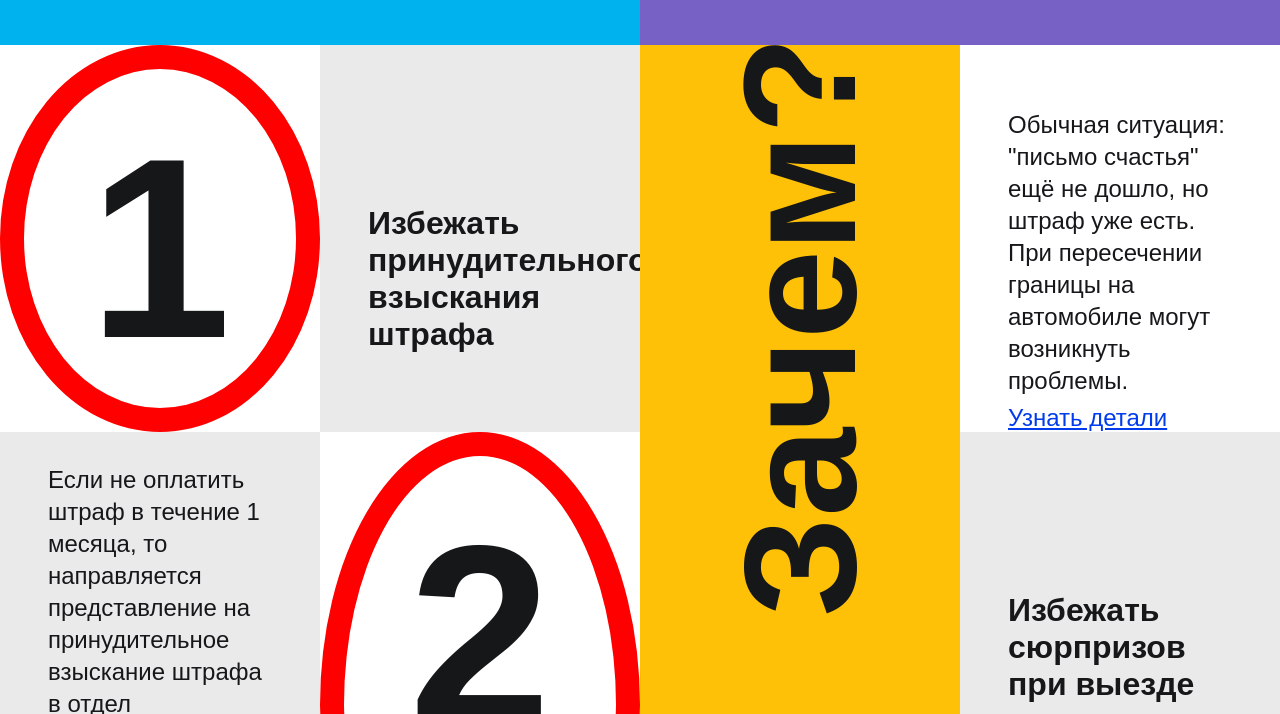
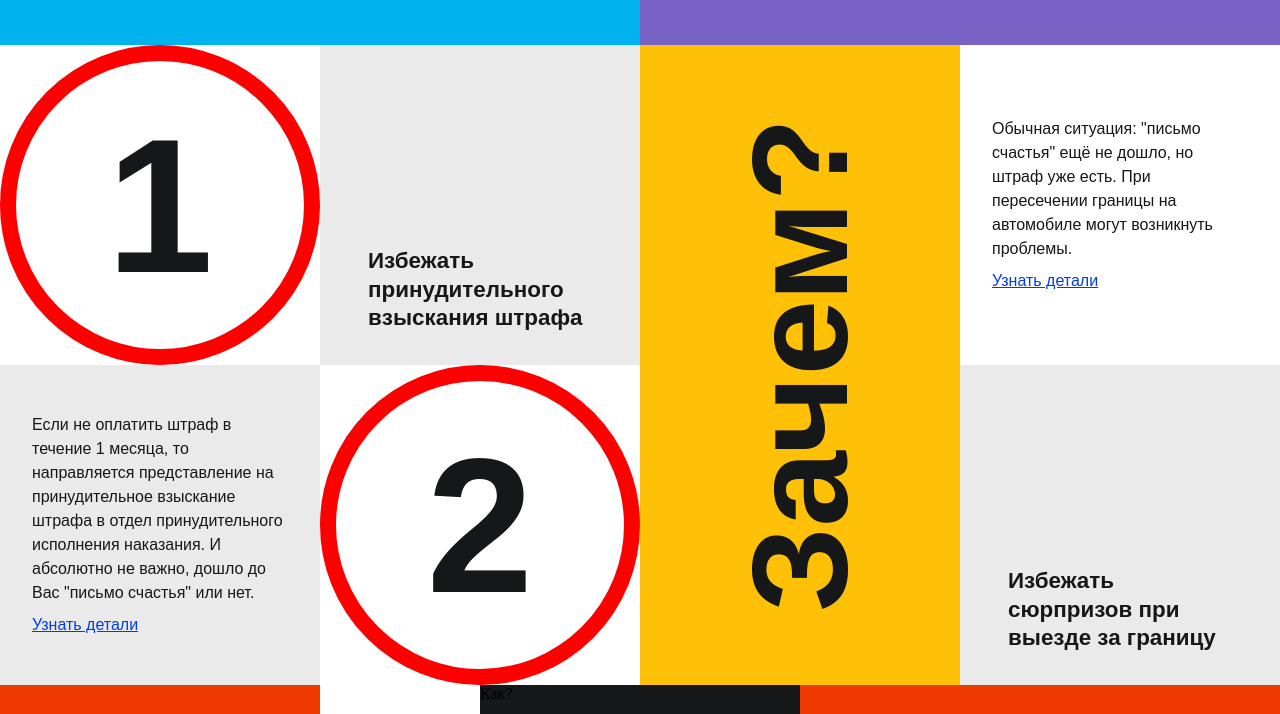
Before and after one commit to devbarden/avto-info-gai-bot, a plain HTML site: page index.html in a window 1280 px wide. Shown: the part 758-1472 px from the top of the page. Drawn offline with Linux system fonts and the light colour scheme.

Commit message:
fix "why"-section

```diff
--- a/index.html
+++ b/index.html
@@ -75,10 +75,10 @@
     <div class="cell cell-7">
       <p>
         Если не оплатить штраф в течение 1 месяца, то направляется представление на принудительное взыскание штрафа в отдел принудительного исполнения наказания. И абсолютно не важно, дошло до Вас "письмо счастья" или нет.
+        <a href="#">
+          Узнать детали
+        </a>
       </p>
-      <a href="#">
-        Узнать детали
-      </a>
     </div>
 
     <div class="cell cell-8">
@@ -96,10 +96,10 @@
     <div class="cell cell-10">
       <p>
         Обычная ситуация:  "письмо счастья" ещё не дошло, но штраф уже есть. При пересечении границы на автомобиле могут возникнуть проблемы.
-      </p>
-      <a href="#">
+        <a href="#">
           Узнать детали
         </a>
+      </p>
     </div>
 
     <div class="cell cell-11">
--- a/style.css
+++ b/style.css
@@ -276,62 +276,72 @@ body {
 
 
 .cell-5 {
-	background-color: #FFFFFF;
+  background-color: #FFFFFF;
+  width: 100%;
+  height: 100%;
 }
 .circle-container {
   width: 100%;
   height: 100%;
 
-  border: 1.5rem solid rgb(255, 0, 0);
+  border: 1rem solid rgb(255, 0, 0);
   border-radius: 50%;
 
   color: #151719;
-  text-align: center;
 
-  font-size: 16rem;
+  font-size: 12rem;
   font-family: Arial;
   font-weight: bold;
 
-  padding-top: 2rem;
+  display: flex;
+  align-items: center;
+  justify-content: center;
 }
 
 .cell-6 {
   background-color: #EAEAEA;
+
+  display: flex;
+  align-items: flex-end;
 }
 .cell-6 p {
   width: 70%;
-  margin: 50% auto 10%;
+
+  margin: 2rem auto;
 
   color: #151719;
   font-family: Arial;
-  font-size: 2rem;
+  font-size: 1.4rem;
   font-weight: bold;
+  line-height: 1.8rem;
 }
 
 .cell-7 {
   background-color: #EAEAEA;
+
+  display: flex;
+  align-items: center;
 }
 .cell-7 p {
-  width: 70%;
+  width: 80%;
 
-  margin: 10% auto 0;
+  margin: 0 auto;
 
   color: #151719;
   font-family: Arial;
-  font-size: 1.5rem;
-  line-height: 2rem;
+  font-size: 1rem;
+  line-height: 1.5rem;
 }
-.cell-7 a {
+.cell-7 p a {
   display: block;
   width: 70%;
 
-  margin: 2% auto 0;
+  margin-top: 0.5rem;
 
   color: #003CED;
 
   font-family: Arial;
-  font-size: 1.5rem;
-  line-height: 1.75rem;
+  font-size: 1rem;
 }
 
 
@@ -341,53 +351,65 @@ body {
 
 .cell-9 {
   background-color: #FFC107;
+  min-height: 40em;
+
+  display: flex;
+  align-items: center;
+  justify-content: center;
 }
 .cell-9 p {
   transform: rotate(-90deg);
+
   color: #151719;
+
   font-family: Arial;
-  font-size: 10em;
+  font-size: 8.5rem;
   font-weight: bold;
-  margin-top: 20rem;
 }
 
 .cell-10 {
   background-color: #FFFFFF;
+
+  display: flex;
+  align-items: center;
 }
 .cell-10 p {
-  width: 70%;
+  width: 80%;
 
-  margin: 20% auto 0;
+  margin: 0 auto;
 
   color: #151719;
   font-family: Arial;
-  font-size: 1.5rem;
-  line-height: 2rem;
+  font-size: 1rem;
+  line-height: 1.5rem;
 }
-.cell-10 a {
+.cell-10 p a {
   display: block;
   width: 70%;
 
-  margin: 2% auto 0;
+  margin-top: 0.5rem;
 
   color: #003CED;
 
   font-family: Arial;
-  font-size: 1.5rem;
-  line-height: 1.75rem;
+  font-size: 1rem;
 }
 
 .cell-11 {
   background-color: #EAEAEA;
+  display: flex;
+  align-items: flex-end;
 }
 .cell-11 p {
   width: 70%;
-  margin: 50% auto 10%;
+
+  margin: 2rem auto;
 
   color: #151719;
   font-family: Arial;
-  font-size: 2rem;
+  font-size: 1.4rem;
   font-weight: bold;
+  line-height: 1.8rem;
 }
 
 .cell-12 {
```
